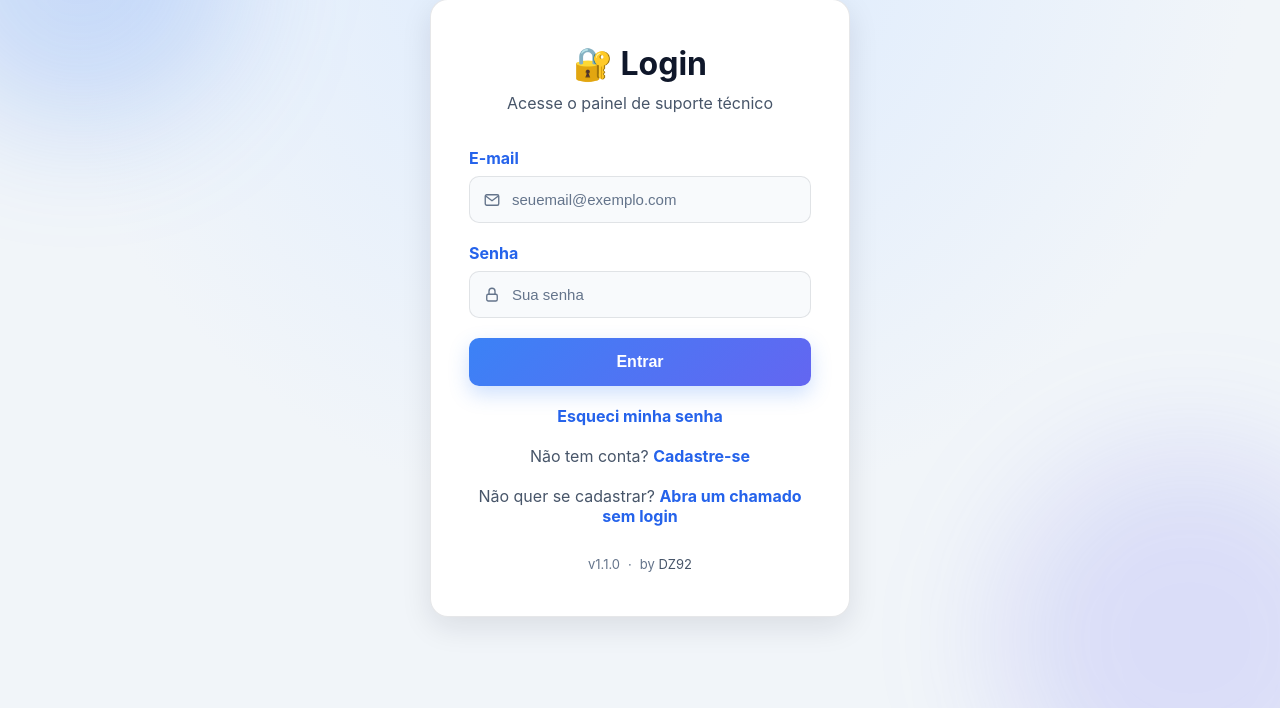
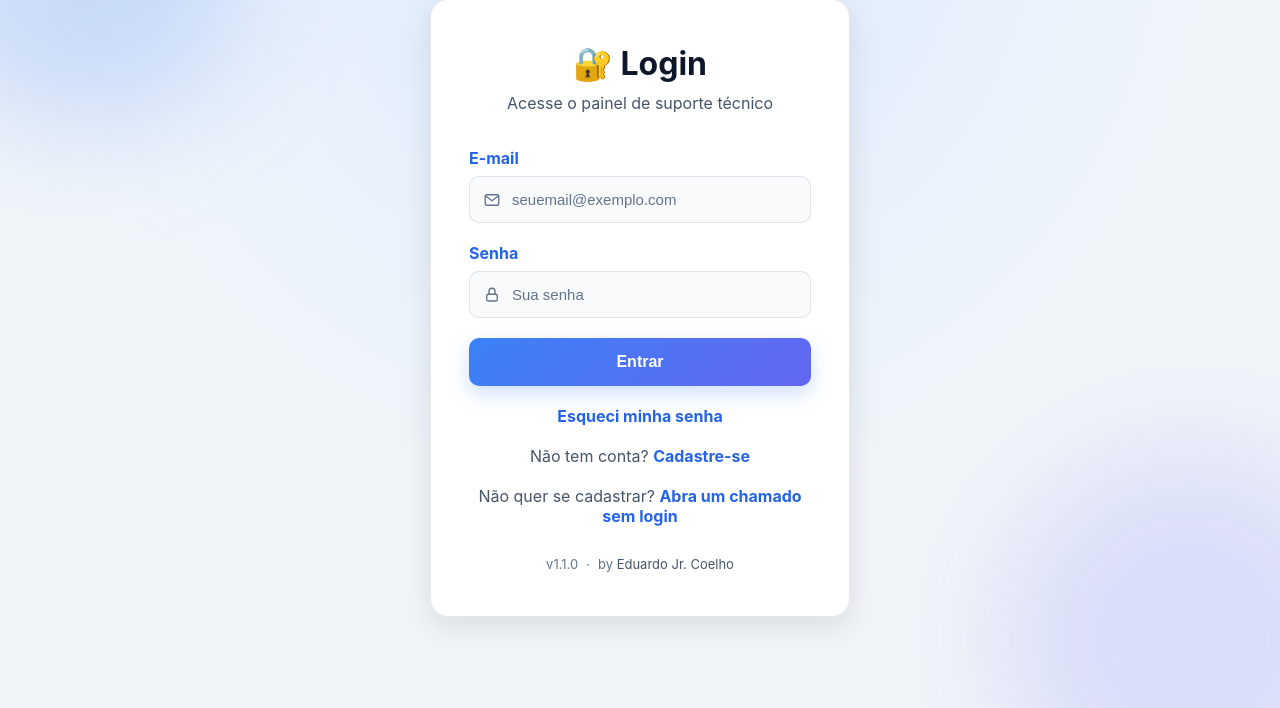
Before and after one commit to DZ092/helpdesk-system, a Flask app: page /login in a window 1280 px wide. Shown: the part 92-800 px from the top of the page. Run offline with Flask 3, Linux system fonts and the light colour scheme.

Commit message:
docs: atualiza nome do autor no rodapé do login

```diff
--- a/templates/login.html
+++ b/templates/login.html
@@ -121,7 +121,7 @@ Não quer se cadastrar? <a href="/chamado">Abra um chamado sem login</a>
 <footer class="rodape-app">
     <span>v1.1.0</span>
     <span aria-hidden="true">·</span>
-    <span>by <a href="https://github.com/DZ092" target="_blank" rel="noopener">DZ92</a></span>
+    <span>by <a href="https://github.com/DZ092" target="_blank" rel="noopener">Eduardo Jr. Coelho</a></span>
 </footer>
 
 
```
